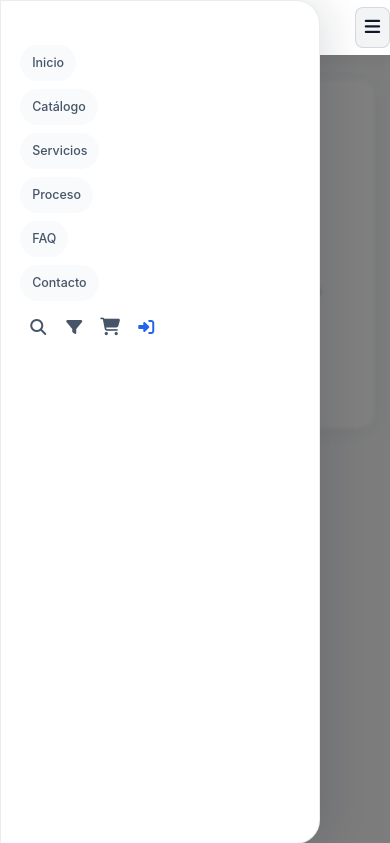
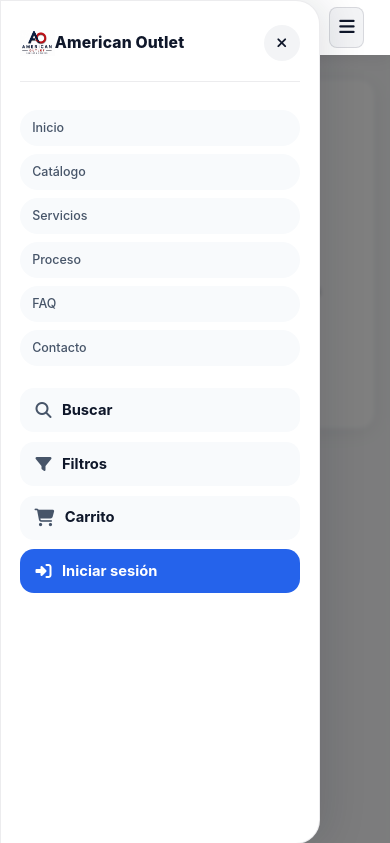
Before and after one commit to Guilder23/Sistema-Textil, a Django app: page /carrito/ in a window 390 px wide, after a click that opens the changed part. Shown: the top 843 px of the page. Run offline with Django 4.2, Linux system fonts and the light colour scheme; some libraries are stand-ins or nearby versions.

Commit message:
Se arreglo el nabvar en pantallas de celular

```diff
--- a/static/css/componentes/navbar-inicio.css
+++ b/static/css/componentes/navbar-inicio.css
@@ -28,8 +28,21 @@
     justify-content: space-between;
     gap: 1.5rem;
     padding: 0 2.5rem;
+    width: 100%;
+    box-sizing: border-box;
     max-width: 1400px;
     margin: 0 auto;
+}
+
+.navbar-mobile-title {
+    font-weight: 800;
+    color: #0f172a;
+    font-size: 0.98rem;
+    letter-spacing: 0.01em;
+}
+
+.nav-action-text {
+    display: none;
 }
 
 /* Botones de icono del navbar (cuadrados y consistentes) */
@@ -37,6 +50,7 @@
 .navbar-inicio .nav-link.position-relative.nav-icon-btn {
     width: 36px;
     height: 36px;
+    margin: 0;
     padding: 0 !important;
     line-height: 1 !important;
     display: inline-flex;
@@ -125,12 +139,6 @@
         max-width: 360px;
     }
 }
-
-/* Make navbar actions more compact on large screens */
-@media (min-width: 992px) {
-    .navbar-inicio .d-flex.align-items-center.position-relative { gap: 0.6rem; }
-}
-
 .navbar-brand-inicio {
     text-decoration: none;
     display: flex;
@@ -260,9 +268,16 @@
 }
 
 @media (max-width: 991px) {
+    /* Padding en el padre para que nunca se “corte” por overrides de container */
+    .navbar-inicio {
+        padding-left: calc(1.25rem + env(safe-area-inset-left)) !important;
+        padding-right: calc(1.25rem + env(safe-area-inset-right)) !important;
+    }
+
     .navbar-inicio-container {
         flex-wrap: nowrap;
-        padding: 0 2rem;
+        padding-left: 0 !important;
+        padding-right: 0 !important;
     }
 
     .navbar-collapse-inicio {
@@ -323,11 +338,13 @@
     .navbar-close-inicio:hover {
         background: #e5e7eb;
     }
-}
 
+    /* Links a ancho completo */
     .navbar-links-inicio .nav-link {
-        padding: 1rem 1rem;
-        border-radius: 18px;
+        width: 100%;
+        justify-content: flex-start;
+        padding: 0.85rem 1rem;
+        border-radius: 14px;
         background: #f8fafc;
         color: #0f172a;
         transition: background 0.2s ease, color 0.2s ease;
@@ -338,17 +355,88 @@
         color: #1d4ed8;
     }
 
-    .navbar-inicio .nav-login-btn {
+    /* Acciones en columna */
+    .navbar-actions-inicio {
+        width: 100%;
+        flex-direction: column;
+        align-items: stretch;
+        gap: 0.6rem;
+        padding-top: 0.9rem;
+    }
+
+    .navbar-inicio .navbar-actions-inicio .nav-icon-btn,
+    .navbar-inicio .navbar-actions-inicio .nav-link.position-relative.nav-icon-btn {
+        width: 100%;
+        height: 44px;
+        justify-content: flex-start;
+        padding: 0 0.9rem !important;
+        border-radius: 14px;
+        background: #f8fafc;
+    }
+
+    .navbar-inicio .navbar-actions-inicio .nav-icon-btn:hover,
+    .navbar-inicio .navbar-actions-inicio .nav-link.position-relative.nav-icon-btn:hover {
+        background: #e2e8f0;
+        transform: none;
+    }
+
+    .nav-action-text {
+        display: inline;
+        margin-left: 0.65rem;
+        font-weight: 700;
+        font-size: 0.92rem;
+        color: #0f172a;
+    }
+
+    /* Dropdown de filtros: dentro del panel, sin overflow */
+    .navbar-actions-inicio .dropdown {
+        width: 100%;
+    }
+
+    .navbar-actions-inicio .dropdown-menu.nav-filters-dropdown {
+        position: static !important;
+        float: none;
+        width: 100%;
+        max-width: none;
+        margin-top: 0.4rem;
+        box-shadow: none;
+        border: 1px solid rgba(15, 23, 42, 0.08);
+        border-radius: 14px;
+    }
+
+    /* Login al fondo */
+    .navbar-inicio .navbar-actions-inicio .nav-icon-btn.nav-login-btn {
         margin-top: auto;
+        background: #2563eb;
+    }
+
+    .navbar-inicio .navbar-actions-inicio .nav-icon-btn.nav-login-btn:hover {
+        background: #1d4ed8;
+    }
+
+    .navbar-inicio .navbar-actions-inicio .nav-icon-btn.nav-login-btn i,
+    .navbar-inicio .navbar-actions-inicio .nav-icon-btn.nav-login-btn .nav-action-text {
+        color: #ffffff;
     }
 
     .navbar-toggler-inicio {
         position: relative;
         z-index: 1060;
     }
+}
 
 
 @media (max-width: 576px) {
+    .navbar-inicio-container {
+        padding-left: 0 !important;
+        padding-right: 0 !important;
+    }
+
+    .navbar-inicio {
+        padding-left: calc(1.6rem + env(safe-area-inset-left)) !important;
+        padding-right: calc(1.6rem + env(safe-area-inset-right)) !important;
+    }
+
     .navbar-brand-text {
         font-size: 1rem;
     }
--- a/templates/base/base.html
+++ b/templates/base/base.html
@@ -3,7 +3,7 @@
 <html lang="es">
 <head>
     <meta charset="UTF-8">
-    <meta name="viewport" content="width=device-width, initial-scale=1.0">
+    <meta name="viewport" content="width=device-width, initial-scale=1.0, viewport-fit=cover">
     <title>{% block titulo %}Sistema Inventario{% endblock %}</title>
     <link rel="icon" href="{% static 'img/logoAlmacen.png' %}" type="image/png">
     <link rel="stylesheet" href="https://maxcdn.bootstrapcdn.com/bootstrap/4.5.2/css/bootstrap.min.css">
--- a/templates/componentes/navbar-inicio.html
+++ b/templates/componentes/navbar-inicio.html
@@ -13,6 +13,16 @@
         </button>
 
         <div class="navbar-collapse-inicio collapse" id="navbarInicio">
+            <div class="navbar-collapse-header-inicio d-lg-none">
+                <div class="d-flex align-items-center">
+                    <img src="{% static 'img/logoAlmacen.png' %}" alt="Logo" style="height:26px;max-width:120px;object-fit:contain;">
+                    <span class="navbar-mobile-title ms-2">American Outlet</span>
+                </div>
+                <button class="navbar-close-inicio" type="button" aria-label="Cerrar">
+                    <i class="fas fa-times"></i>
+                </button>
+            </div>
+
             <ul class="navbar-nav me-auto mb-2 mb-lg-0 navbar-links-inicio">
                 <li class="nav-item"><a class="nav-link" href="{% url 'core:inicio' %}">Inicio</a></li>
                 <li class="nav-item"><a class="nav-link" href="#catalogo">Catálogo</a></li>
@@ -27,17 +37,19 @@
                 <input id="navSearchInput" name="q" type="search" class="form-control form-control-sm" placeholder="Buscar producto..." value="{{ q }}">
             </form>
 
-            <div class="d-flex align-items-center position-relative">
+            <div class="navbar-actions-inicio d-flex align-items-center position-relative">
 
                 <!-- Search toggle -->
                 <button id="navSearchBtn" class="btn nav-icon-btn" aria-label="Buscar" title="Buscar" type="button">
                     <i class="fas fa-search"></i>
+                    <span class="nav-action-text">Buscar</span>
                 </button>
 
                 <!-- Filters: dropdown (Bootstrap 4) -->
                 <div class="dropdown me-3">
                     <button id="navFilterBtn" class="btn nav-icon-btn" type="button" data-toggle="dropdown" aria-haspopup="true" aria-expanded="false" aria-label="Filtros" title="Filtros">
                         <i class="fas fa-filter"></i>
+                        <span class="nav-action-text">Filtros</span>
                     </button>
                     <div class="dropdown-menu dropdown-menu-right nav-filters-dropdown" aria-labelledby="navFilterBtn">
                         <form method="get" id="formFiltrosNavDropdown" action="{% url 'core:inicio' %}" class="px-3 py-2">
@@ -92,10 +104,12 @@
                 <a href="{% url 'core:ver_carrito' %}" class="nav-link position-relative nav-icon-btn me-2" title="Ver Carrito" aria-label="Carrito">
                     <i class="fas fa-shopping-cart" style="font-size: 1.1rem; color: #475569;"></i>
                     <span id="cart-counter" class="position-absolute badge bg-danger rounded-pill" style="top:-6px; right:-6px; font-size:0.65rem; display:none; width:18px; height:18px;">0</span>
+                    <span class="nav-action-text">Carrito</span>
                 </a>
 
                 <a href="{% url 'core:login' %}" class="btn nav-icon-btn nav-login-btn" aria-label="Iniciar sesión" title="Iniciar sesión">
-                    <i class="fas fa-sign-in-alt"></i>
+                    <i class="fa-solid fa-right-to-bracket"></i>
+                    <span class="nav-action-text">Iniciar sesión</span>
                 </a>
             </div>
         </div>
```
